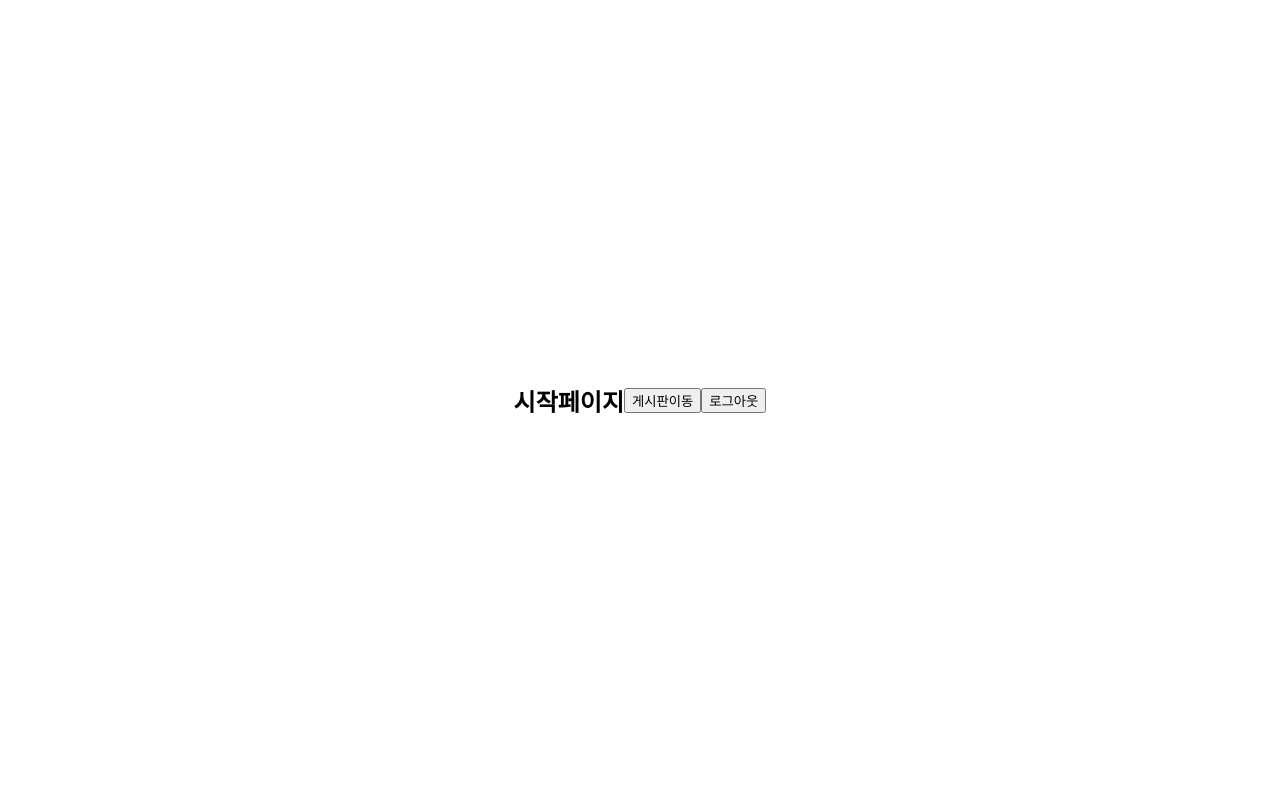
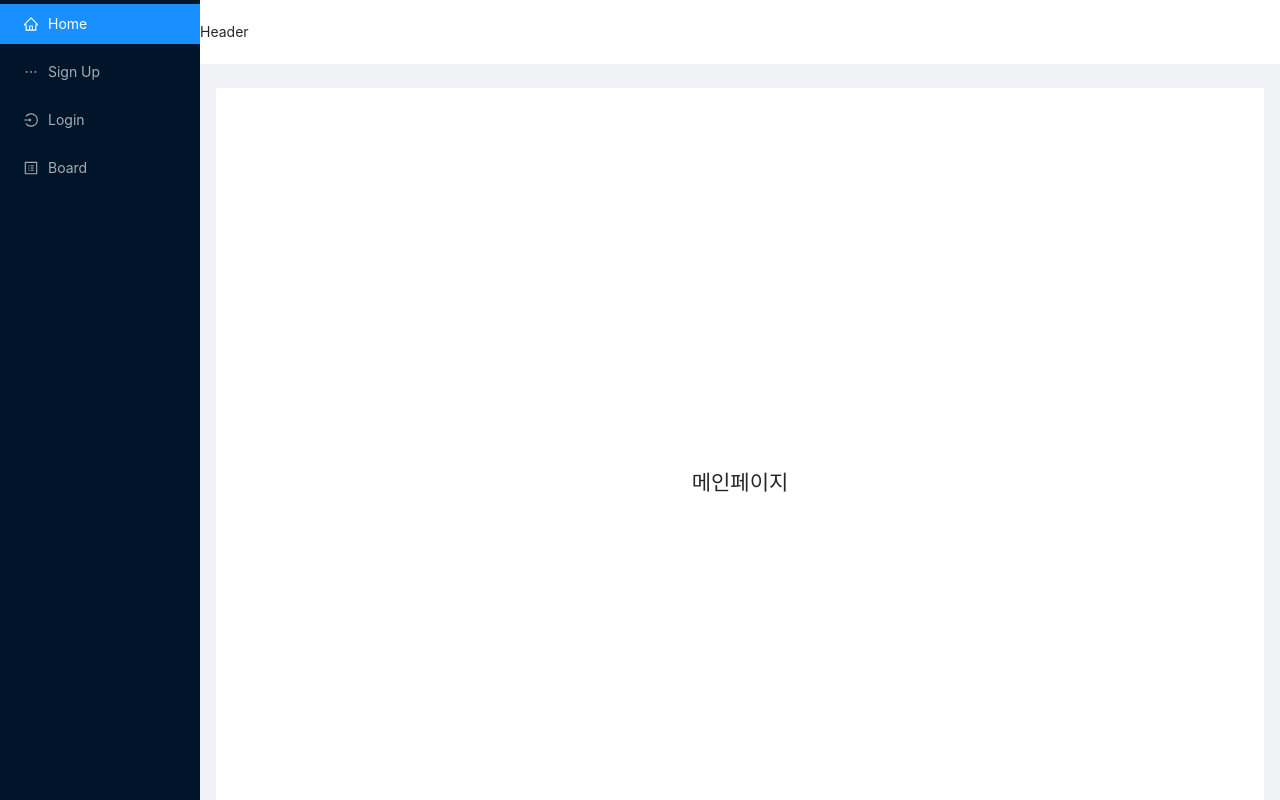
Before and after one commit to jungcolor/boiler-plate-ko, a React (Create React App) app in the folder client/: page / in a window 1280 px wide. Shown: the top 800 px of the page. Built offline with nearby package versions, Linux system fonts and the light colour scheme; no server answers.

Commit message:
ant design style 적용중

```diff
--- a/client/package.json
+++ b/client/package.json
@@ -44,6 +44,7 @@
     ]
   },
   "devDependencies": {
+    "@ant-design/icons": "^4.7.0",
     "query-string": "^7.1.1"
   }
 }
--- a/client/src/App.js
+++ b/client/src/App.js
@@ -3,6 +3,7 @@ import {
     BrowserRouter,
     Routes,
     Route,
+    Link
 } from "react-router-dom";
 import LandingPage from './components/views/LandingPage/LandingPage';
 import LoginPage from './components/views/LoginPage/LoginPage';
@@ -12,9 +13,49 @@ import WritePage from './components/views/Board/WritePage/WritePage';
 import DetailPage from './components/views/Board/DetailPage/DetailPage';
 import ModifyPage from './components/views/Board/ModifyPage/ModifyPage';
 
+// ant design
+import 'antd/dist/antd.css';
+import { Layout, Menu } from 'antd';
+import {
+    HomeOutlined,
+    LoginOutlined,
+    EllipsisOutlined,
+    ProfileOutlined
+} from '@ant-design/icons';
+
 function App() {
+    const { Header, Content, Footer, Sider } = Layout;
+
     return (
         <BrowserRouter>
+            <Layout hasSider>
+                <Sider style={{
+                    overflow: 'auto',
+                    height: '100vh',
+                    position: 'fixed',
+                    left: 0,
+                    top: 0,
+                    bottom: 0,
+                }}>
+                    <Menu theme="dark" mode="inline" defaultSelectedKeys={['0']}>
+                        <Menu.Item key="0" icon={<HomeOutlined />}>
+                            <Link to="/">Home</Link>
+                        </Menu.Item>
+                        <Menu.Item key="2" icon={<EllipsisOutlined />}>
+                            <Link to="/register">Sign Up</Link>
+                        </Menu.Item>
+                        <Menu.Item key="1" icon={<LoginOutlined />}>
+                            <Link to="/login">Login</Link>
+                        </Menu.Item>
+                        <Menu.Item key="3" icon={<ProfileOutlined />}>
+                            <Link to="/board/list">Board</Link>
+                        </Menu.Item>
+                    </Menu>
+                </Sider>
+                <Layout className="site-layout" style={{ marginLeft: 200 }}>
+                    <Header className="site-layout-background" style={{ padding: 0, background: "#fff" }}>Header</Header>
+                    <Content style={{ margin: "24px 16px 0", overflow: 'initial' }}>
+                        <div className="site-layout-background" style={{ poadding: 24, background: "#fff", minHeight: 500 }}>
                             <Routes>
                                 <Route path="/" element={<LandingPage />} />
                                 <Route path="/login" element={<LoginPage />} />
@@ -24,6 +65,11 @@ function App() {
                                 <Route path="/board/detail" element={<DetailPage />} />
                                 <Route path="/board/modify" element={<ModifyPage />} />
                             </Routes>
+                        </div>
+                    </Content>
+                    <Footer style={{ textAlign: "center" }}>DW Website @2022 Created by DW</Footer>
+                </Layout>
+            </Layout>
         </BrowserRouter>
     );
 }
--- a/client/src/components/views/LandingPage/LandingPage.js
+++ b/client/src/components/views/LandingPage/LandingPage.js
@@ -26,10 +26,10 @@ function LandingPage() {
         <div style={{
             display: 'flex', justifyContent: 'center', alignItems: 'center', width: '100%', height: '100vh'
         }}>
-            <h2>시작페이지</h2>
+            <h2>메인페이지</h2>
 
-            <button id="board" onClick={onClickGoToList}>게시판이동</button>
-            <button id="logout" onClick={onClickLogout}>로그아웃</button>
+            {/* <button id="board" onClick={onClickGoToList}>게시판이동</button>
+            <button id="logout" onClick={onClickLogout}>로그아웃</button> */}
         </div>
     );
 }
--- a/client/src/index.js
+++ b/client/src/index.js
@@ -20,4 +20,5 @@ ReactDOM.render(
     >
         <App />
     </Provider>,
-    document.getElementById('root'));
+    document.getElementById('root')
+);
```
Lines whose indentation alone changed are shown as unchanged.
